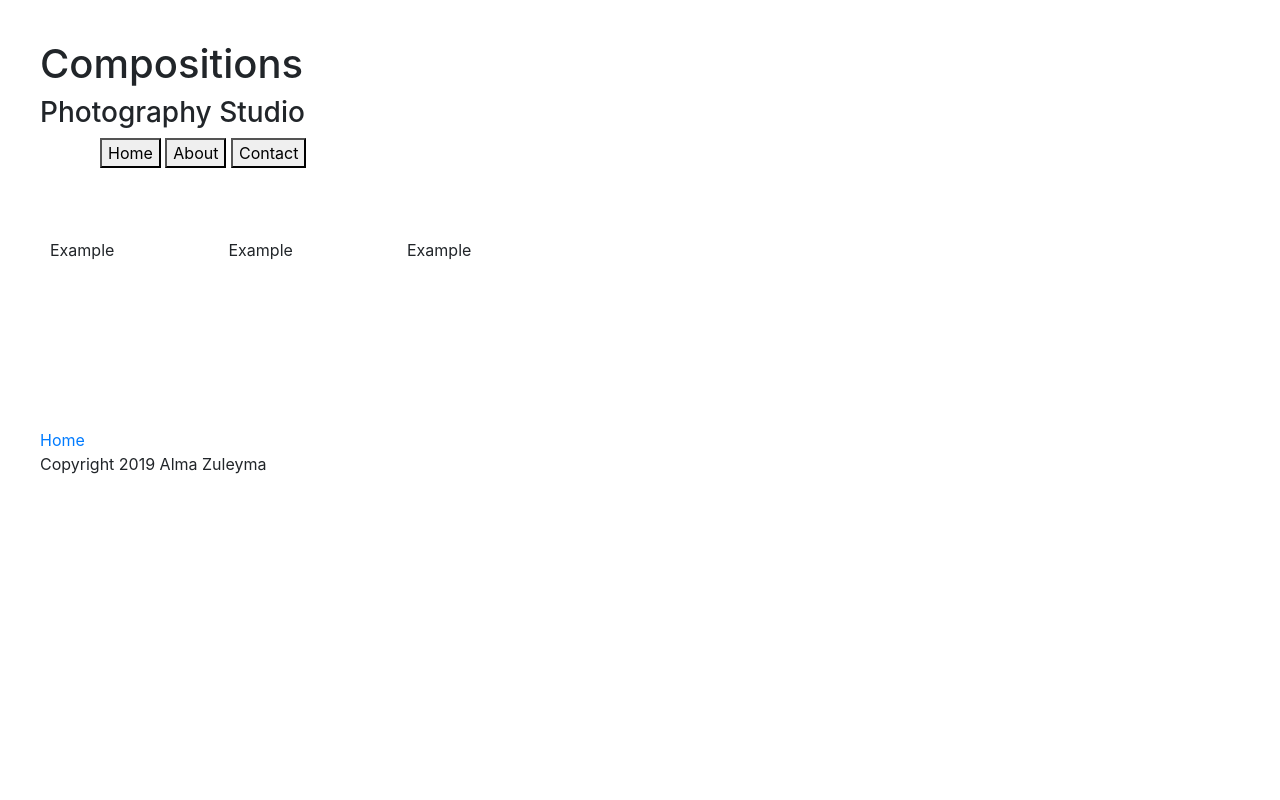
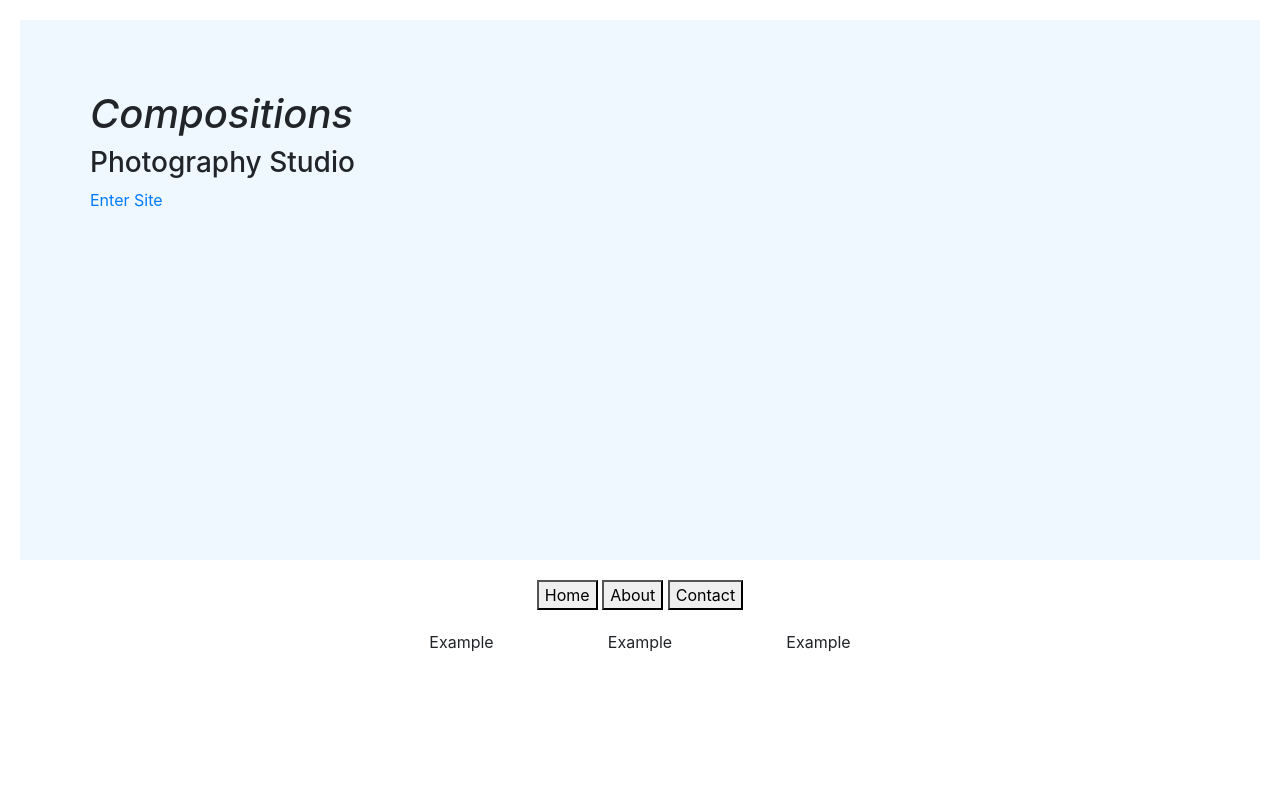
Before and after one commit to almazu/brochure, a plain HTML site: page index.html in a window 1280 px wide. Shown: the top 800 px of the page. Drawn offline with nearby package versions, Linux system fonts and the light colour scheme.

Commit message:
Added styles

```diff
--- a/index.html
+++ b/index.html
@@ -12,14 +12,17 @@
 </head>
 <body>
     <header>
-        <h1>Compositions</h1>
-        <h3>Photography Studio</h3>
-        <div id="links">
-            <button>Home</button>
-            <button>About</button>
-            <button>Contact</button>
+        <div id="intro">
+            <h1>Compositions</h1>
+            <h3>Photography Studio</h3>
+            <a href="#links">Enter Site</a>
         </div>
     </header>
+    <div id="links">
+        <button>Home</button>
+        <button>About</button>
+        <button>Contact</button>
+    </div>
     <div id="content">
         <div class="column">
             <p>Example</p>
--- a/styles.css
+++ b/styles.css
@@ -1,22 +1,37 @@
-body { width: 800px;
-    height: 500px;
-    padding: 20px;
+body { padding: 20px; }
+
+/* First half of page (intro) */
+#intro { height: 500px;
+    padding: 50px; }
+
+/* Title, and sub title */
+header { padding: 20px;
     margin: auto;
-}
+    background-color: aliceblue; }
 
-header { padding: 20px; }
-#links {width: 600px;
-    height: 50px;
-    margin: 0 auto; }
+h1 { font-family: Georgia, serif;
+    font-style: italic; }
 
+/* Button links */
+#links { height: 40px;
+    padding-top: 20px;
+    width: 600px;
+    margin: auto;
+    text-align: center; }
+
+/* Main content*/
 #content { width: 600px;
-    height: 200px;
-    padding: 10px; }
+    height: 600px;
+    padding: 10px;
+    margin: 0 auto;
+    text-align: center; }
 
+/* Columns in main content */
 .column { width: 30%;
     margin: 0 auto;
     padding: 20px;
     display: inline-block; }
 
-footer { padding: 20px;
-    margin: 0 auto; }
+footer { width: 600px;
+    margin: 0 auto;
+    text-align: center; }
```
